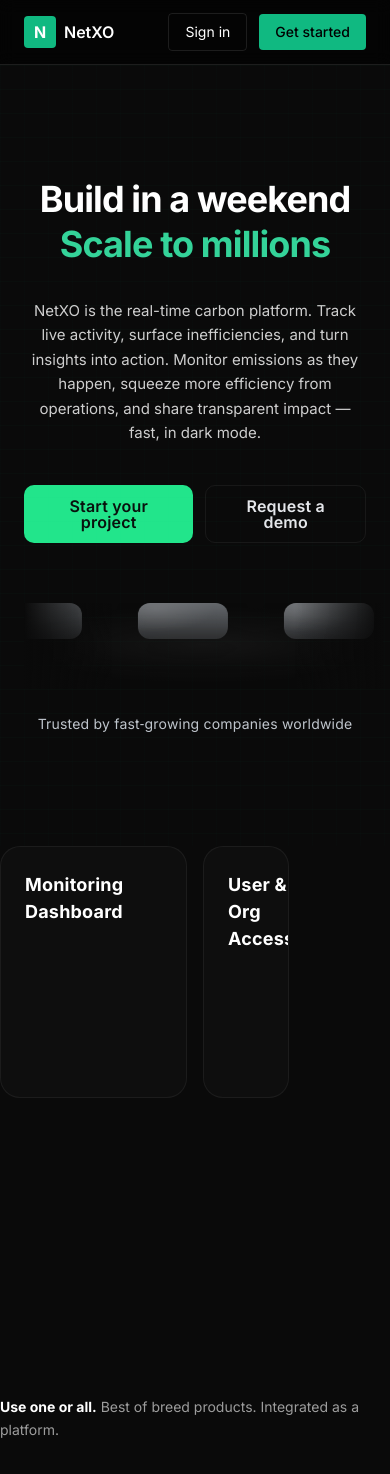
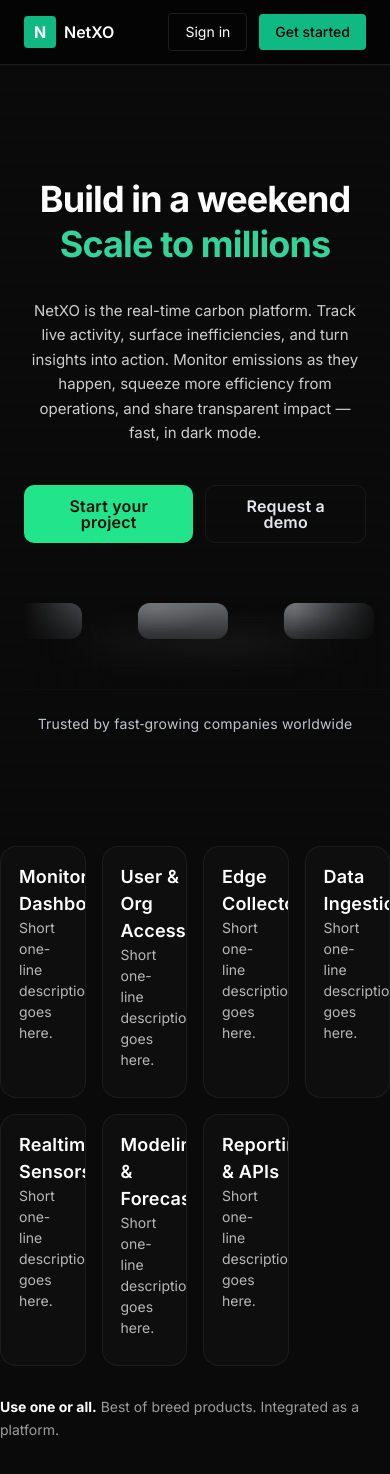
Before and after one commit to withNoclout/nextxo-v2, a React (Vite) app: page / in a window 390 px wide. Shown: the top 1474 px of the page. Built offline with nearby package versions, Linux system fonts and the light colour scheme; the HTML template or start-up script is replaced by a standard one.

Commit message:
FeaturePanel: Supabase-like responsive behavior via container queries — grid ≥1350px, stacked 900–1349px, compact <900px (hide media, tighter padding)

```diff
--- a/src/index.css
+++ b/src/index.css
@@ -245,31 +245,32 @@
 .btn-outline:hover { border-color: var(--stroke-strong); background: rgba(255,255,255,0.02); }
 .btn-outline:active { border-color: var(--stroke-strong); background: rgba(255,255,255,0.03); }
 
-/* Responsive 7-card panel (container queries) */
+/* Responsive 7-card panel (Supabase-like modes) */
 .panel { height: var(--panel-h); }
+/* Mode 2: Stacked (ALL cards visible, vertical) */
 @container (max-width: 1349px) {
-  .panel [data-priority="7"] { display: none; }
+  .panel {
+    height: auto;                 /* stop forcing 800px */
+    grid-template-columns: 1fr;   /* 1 column stack */
+    grid-auto-rows: auto;         /* natural height */
+    gap: 24px;                    /* stack gap */
+  }
+  .panel > .card {
+    grid-column: auto;            /* override spans */
+    grid-row: auto;
+    min-height: 260px;            /* optional */
+  }
+  .card-media { height: 180px; }  /* shrink visuals */
 }
-@container (max-width: 1199px) {
-  .panel [data-priority="6"] { display: none; }
+/* Mode 3: Compact list (title + description only) */
+@container (max-width: 899px) {
+  .panel { gap: 20px; }
+  .panel > .card {
+    padding: 16px 18px;
+    min-height: 0;
+    border-radius: 16px;
+  }
+  .card-media { display: none; }        /* hide heavy art */
+  .card-title { font-weight: 600; font-size: 18px; }
+  .card-desc  { color: rgba(255,255,255,.7); font-size: 14px; }
 }
-@container (max-width: 1023px) {
-  .panel [data-priority="5"] { display: none; }
-  .panel { grid-template-columns: repeat(3, minmax(0,1fr)); }
-  .panel [data-priority="1"] { grid-column: span 2; }
-}
-@container (max-width: 879px) {
-  .panel [data-priority="4"] { display: none; }
-  .panel { grid-template-columns: repeat(2, minmax(0,1fr)); }
-  .panel [data-priority="1"] { grid-column: span 2; }
-}
-@container (max-width: 639px) {
-  .panel { grid-template-columns: 1fr; }
-  .panel { --panel-h: clamp(420px, 90vh, 620px); }
-  .panel [data-priority="2"] { grid-column: span 1; }
-  .panel [data-priority="3"],
-  .panel [data-priority="4"],
-  .panel [data-priority="5"],
-  .panel [data-priority="6"],
-  .panel [data-priority="7"] { display: none; }
-}
--- a/src/ui/FeaturePanel.tsx
+++ b/src/ui/FeaturePanel.tsx
@@ -5,35 +5,57 @@
         className="panel cq inline-grid grid-cols-4 w-full gap-[clamp(16px,2vw,25px)] [container-type:inline-size] [--panel-h:clamp(520px,60vw,800px)] [--row:calc((var(--panel-h)-clamp(16px,2vw,25px))/2)]"
         style={{ gridAutoRows: 'var(--row)', height: 'var(--panel-h)' }}
       >
-        {/* TOP (3) — first is 2x */}
-        <section className="card col-span-2" data-priority="1">
-          <h3 className="card-title text-white">Monitoring Dashboard</h3>
-          <div className="card-blank" />
+        {/* TOP row (first is 2×) */}
+        <section className="card col-span-2">
+          <header className="mb-3">
+            <h3 className="card-title text-white font-semibold">Monitoring Dashboard</h3>
+            <p className="card-desc text-white/70">Short one-line description goes here.</p>
+          </header>
+          <div className="card-media" />
         </section>
-        <section className="card" data-priority="2">
-          <h3 className="card-title text-white">User &amp; Org Access</h3>
-          <div className="card-blank" />
+        <section className="card">
+          <header className="mb-3">
+            <h3 className="card-title text-white font-semibold">User &amp; Org Access</h3>
+            <p className="card-desc text-white/70">Short one-line description goes here.</p>
+          </header>
+          <div className="card-media" />
         </section>
-        <section className="card" data-priority="3">
-          <h3 className="card-title text-white">Edge Collectors</h3>
-          <div className="card-blank" />
+        <section className="card">
+          <header className="mb-3">
+            <h3 className="card-title text-white font-semibold">Edge Collectors</h3>
+            <p className="card-desc text-white/70">Short one-line description goes here.</p>
+          </header>
+          <div className="card-media" />
         </section>
-        {/* BOTTOM (4 equal) */}
-        <section className="card" data-priority="4">
-          <h3 className="card-title text-white">Data Ingestion</h3>
-          <div className="card-blank" />
+
+        {/* BOTTOM row (4 equal) */}
+        <section className="card">
+          <header className="mb-3">
+            <h3 className="card-title text-white font-semibold">Data Ingestion</h3>
+            <p className="card-desc text-white/70">Short one-line description goes here.</p>
+          </header>
+          <div className="card-media" />
         </section>
-        <section className="card" data-priority="5">
-          <h3 className="card-title text-white">Realtime Sensors</h3>
-          <div className="card-blank" />
+        <section className="card">
+          <header className="mb-3">
+            <h3 className="card-title text-white font-semibold">Realtime Sensors</h3>
+            <p className="card-desc text-white/70">Short one-line description goes here.</p>
+          </header>
+          <div className="card-media" />
         </section>
-        <section className="card" data-priority="6">
-          <h3 className="card-title text-white">Modeling &amp; Forecasts</h3>
-          <div className="card-blank" />
+        <section className="card">
+          <header className="mb-3">
+            <h3 className="card-title text-white font-semibold">Modeling &amp; Forecasts</h3>
+            <p className="card-desc text-white/70">Short one-line description goes here.</p>
+          </header>
+          <div className="card-media" />
         </section>
-        <section className="card" data-priority="7">
-          <h3 className="card-title text-white">Reporting &amp; APIs</h3>
-          <div className="card-blank" />
+        <section className="card">
+          <header className="mb-3">
+            <h3 className="card-title text-white font-semibold">Reporting &amp; APIs</h3>
+            <p className="card-desc text-white/70">Short one-line description goes here.</p>
+          </header>
+          <div className="card-media" />
         </section>
       </div>
       {/* Caption: exactly 30px below the panel, aligned left within the same container */}
```
